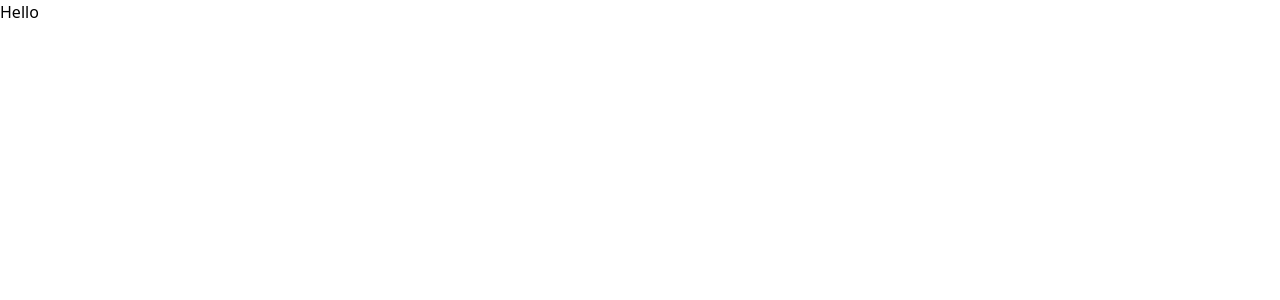
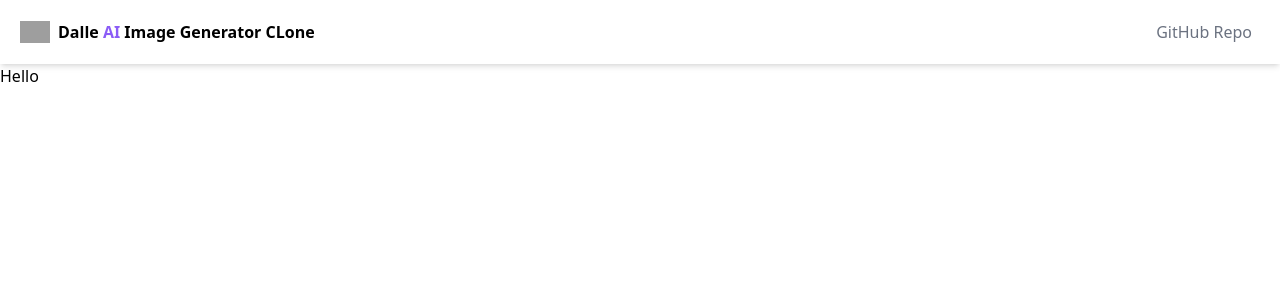
Before and after one commit to san0808/Dalle-Clone-Image-Generator, a Next.js app: page / in a window 1280 px wide. Shown: the top 300 px of the page. Built offline with nearby package versions, Linux system fonts and the light colour scheme; grey boxes are pictures that could not be loaded.

Commit message:
Header template done

```diff
--- a/app/layout.tsx
+++ b/app/layout.tsx
@@ -1,3 +1,4 @@
+import Header from '@/components/Header'
 import '../styles/globals.css'
 
 export const metadata = {
@@ -12,7 +13,10 @@ export default function RootLayout({
 }) {
   return (
     <html lang="en">
-      <body>{children}</body>
+      <body>
+        <Header />
+        {children}
+        </body>
     </html>
   )
 }
--- /dev/null
+++ b/components/Header.tsx
@@ -0,0 +1,29 @@
+import Image from 'next/image'
+import Link from 'next/link'
+import React from 'react'
+
+function Header() {
+  return (
+    <div className='flex p-5 justify-between sticky top-0 bg-white z-50 shadow-md' >
+        <div className='flex space-x-2 items-center'>
+            <Image src="https://www.svgrepo.com/show/306500/openai.svg" alt="Logo" width={30} height={30} />
+            <div>
+                <h1 className='font-bold'>
+                    Dalle <span className='text-violet-500'>AI</span> Image Generator CLone
+                </h1>
+
+            </div>
+        </div>
+        <div className='flex text-xs md:text-base divide-x items-center text-gray-500'>
+            <Link
+                href="https://github.com/san0808/Dalle-Clone-Image-Generator"
+                className='px-2 font-light'
+            >
+                GitHub Repo
+            </Link>
+        </div>
+    </div>
+  )
+}
+
+export default Header
```
